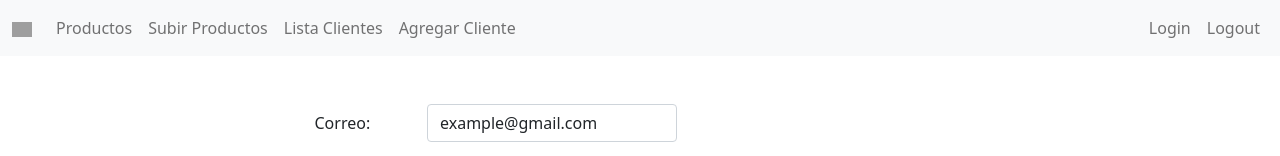
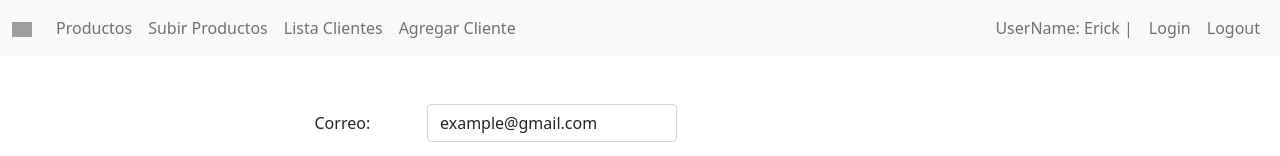
Before and after one commit to Erick2418/App-LazyLoading, an Angular app: page /auth/login in a window 1280 px wide. Shown: the top 156 px of the page. Built offline with nearby package versions, Linux system fonts and the light colour scheme; grey boxes are pictures that could not be loaded.

Commit message:
Component - navbar

```diff
--- a/src/app/app.component.html
+++ b/src/app/app.component.html
@@ -1,39 +1,4 @@
-<nav class="navbar navbar-expand-lg navbar-light bg-light ">
-  <div class="container-fluid ">
-    <a class="navbar-brand" routerLink="/productos/listado">
-      <img src="https://mdbootstrap.com/img/logo/mdb-transaprent-noshadows.png" height="15" alt="" loading="lazy" />
-    </a>
-    <button class="navbar-toggler" type="button" data-bs-toggle="collapse" data-bs-target="#navbarNavDropdown"
-      aria-controls="navbarNavDropdown" aria-expanded="false" aria-label="Toggle navigation">
-      <span class="navbar-toggler-icon"></span>
-    </button>
-    <div class="collapse navbar-collapse" id="navbarNavDropdown">
-      <ul class="navbar-nav me-auto mb-2 mb-lg-0 ">
-        <li class="nav-item">
-          <a class="nav-link" routerLink="/productos/listado">Productos</a>
-        </li>
-        <li class="nav-item">
-          <a class="nav-link" routerLink="/productos/agregar">Subir Productos</a>
-        </li>
-        <li class="nav-item">
-          <a class="nav-link" routerLink="/clientes/listado">Lista Clientes</a>
-        </li>
-        <li class="nav-item">
-          <a class="nav-link" routerLink="/clientes/agregar">Agregar Cliente</a>
-        </li>
 
-      </ul>
-      <ul class="navbar-nav">
-        <li class="nav-item">
-          <a class="nav-link" (click)="login()">Login</a>
-        </li>
-        <li class="nav-item">
-          <a class="nav-link" (click)="logout()">Logout</a>
-        </li>
-      </ul>
-    </div>
-  </div>
-</nav>
 
 <!--
             <ul class="navbar-nav me-auto mb-2 mb-lg-0">
@@ -45,7 +10,7 @@
               </li>
               <li class="nav-item">
                 <a class="nav-link" routerLink="/clientes/agregar">Agregar Cliente</a> -->
-
+<app-navbar></app-navbar>
 
 <router-outlet></router-outlet>
 
--- a/src/app/app.component.ts
+++ b/src/app/app.component.ts
@@ -1,6 +1,4 @@
 import { Component } from '@angular/core';
-import { Router } from '@angular/router';
-import Swal from 'sweetalert2';
 
 @Component({
   selector: 'app-root',
@@ -9,29 +7,34 @@ import Swal from 'sweetalert2';
 })
 export class AppComponent {
   title = 'applazyloadform';
-
-  constructor(private router: Router){
+  userName:string='';
+  constructor(){
 
   }
 
   ngOnInit(): void {
-    this.login();
+
+
+
   }
-  logout(){
-    localStorage.removeItem('token');
-    Swal.fire({
-      icon: 'success',
-      title: 'Session Terminada'
-    })
-  }
-  login(){
 
-    // if(localStorage.getItem('token')){
+  // logout(){
+  //   if(localStorage.getItem('token')){
 
-    //   this.router.navigate(["clientes/listado"]);
-    //   return ;
-    // }
-    // this.router.navigate(["/auth/login"]);
-    // return;
-  }
+  //     localStorage.removeItem('token');
+  //     this.router.navigate(["auth/login"]);
+  //     Swal.fire({
+  //       icon: 'success',
+  //       title: 'Session Terminada'
+  //     })
+
+  //   }
+  // }
+  // login(){
+  //   if(!localStorage.getItem('token')){
+  //     this.router.navigate(["clientes/listado"]);
+  //     return ;
+  //   }
+  // }
+
 }
--- a/src/app/app.module.ts
+++ b/src/app/app.module.ts
@@ -1,17 +1,17 @@
 import { NgModule } from '@angular/core';
 import { BrowserModule } from '@angular/platform-browser';
 import { AppRoutingModule } from './app-routing.module';
-
 import { AppComponent } from './app.component';
+import { NavbarComponent } from './navbar/navbar.component';
 
 @NgModule({
   declarations: [
     AppComponent,
-
+    NavbarComponent
   ],
   imports: [
     BrowserModule,
-    AppRoutingModule
+    AppRoutingModule,
   ],
   providers: [],
   bootstrap: [AppComponent]
--- a/src/app/auth/Services/auth.service.ts
+++ b/src/app/auth/Services/auth.service.ts
@@ -1,7 +1,8 @@
 import { HttpClient } from '@angular/common/http';
-import { Injectable } from '@angular/core';
+import { Injectable,EventEmitter } from '@angular/core';
 
 import { Cliente } from 'src/app/clientes/Interface/Cliente';
+
 
 @Injectable({
   providedIn: 'root'
@@ -16,6 +17,5 @@ export class AuthService {
   }
   loggedIn():boolean{
     return !!localStorage.getItem('token');
-
   }
 }
--- a/src/app/auth/login-guardian.service.ts
+++ b/src/app/auth/login-guardian.service.ts
@@ -12,9 +12,9 @@ constructor ( private autService: AuthService,
                 return true;
             }
             Swal.fire({
-                icon: 'error',
-                title: 'Oops...',
-                text:  "antes debes iniciar session",
+                icon: 'warning',
+                text:  "Inicia Session",
+                // showConfirmButton: false,
               })
             this.router.navigate(['/auth/login'])
             return false;
--- /dev/null
+++ b/src/app/navbar/navbar.component.html
@@ -0,0 +1,39 @@
+<nav class="navbar navbar-expand-lg navbar-light bg-light ">
+    <div class="container-fluid ">
+      <a class="navbar-brand" routerLink="/productos/listado">
+        <img src="https://mdbootstrap.com/img/logo/mdb-transaprent-noshadows.png" height="15" alt="" loading="lazy" />
+      </a>
+      <button class="navbar-toggler" type="button" data-bs-toggle="collapse" data-bs-target="#navbarNavDropdown"
+        aria-controls="navbarNavDropdown" aria-expanded="false" aria-label="Toggle navigation">
+        <span class="navbar-toggler-icon"></span>
+      </button>
+      <div class="collapse navbar-collapse" id="navbarNavDropdown">
+        <ul class="navbar-nav me-auto mb-2 mb-lg-0 ">
+          <li class="nav-item">
+            <a class="nav-link" routerLink="/productos/listado">Productos</a>
+          </li>
+          <li class="nav-item">
+            <a class="nav-link" routerLink="/productos/agregar">Subir Productos</a>
+          </li>
+          <li class="nav-item">
+            <a class="nav-link" routerLink="/clientes/listado">Lista Clientes</a>
+          </li>
+          <li class="nav-item">
+            <a class="nav-link" routerLink="/clientes/agregar">Agregar Cliente</a>
+          </li>
+
+        </ul>
+        <ul class="navbar-nav">
+          <li class="nav-item">
+            <a class="nav-link">UserName: {{userName}} |</a>
+          </li>
+          <li class="nav-item">
+            <a class="nav-link" (click)="login()">Login</a>
+          </li>
+          <li class="nav-item">
+            <a class="nav-link" (click)="logout()">Logout</a>
+          </li>
+        </ul>
+      </div>
+    </div>
+  </nav>
--- /dev/null
+++ b/src/app/navbar/navbar.component.ts
@@ -0,0 +1,35 @@
+import { Component, OnInit } from '@angular/core';
+import { Router } from '@angular/router';
+import Swal from 'sweetalert2';
+
+@Component({
+  selector: 'app-navbar',
+  templateUrl: './navbar.component.html',
+  styleUrls: ['./navbar.component.css']
+})
+export class NavbarComponent implements OnInit {
+  userName:string="Erick";
+  constructor(private router:Router) { }
+
+  ngOnInit(): void {
+
+  }
+  logout(){
+    if(localStorage.getItem('token')){
+
+      localStorage.removeItem('token');
+      this.router.navigate(["auth/login"]);
+      Swal.fire({
+        icon: 'success',
+        title: 'Session Terminada'
+      })
+
+    }
+  }
+  login(){
+    if(!localStorage.getItem('token')){
+      this.router.navigate(["clientes/listado"]);
+      return ;
+    }
+  }
+}
```
Also changed, not shown: src/app/auth/pages/login/login.component.ts (+7 -1 lines), src/app/navbar/navbar.component.css (added), 1 other file (tests, documents, lock files or other folders).
